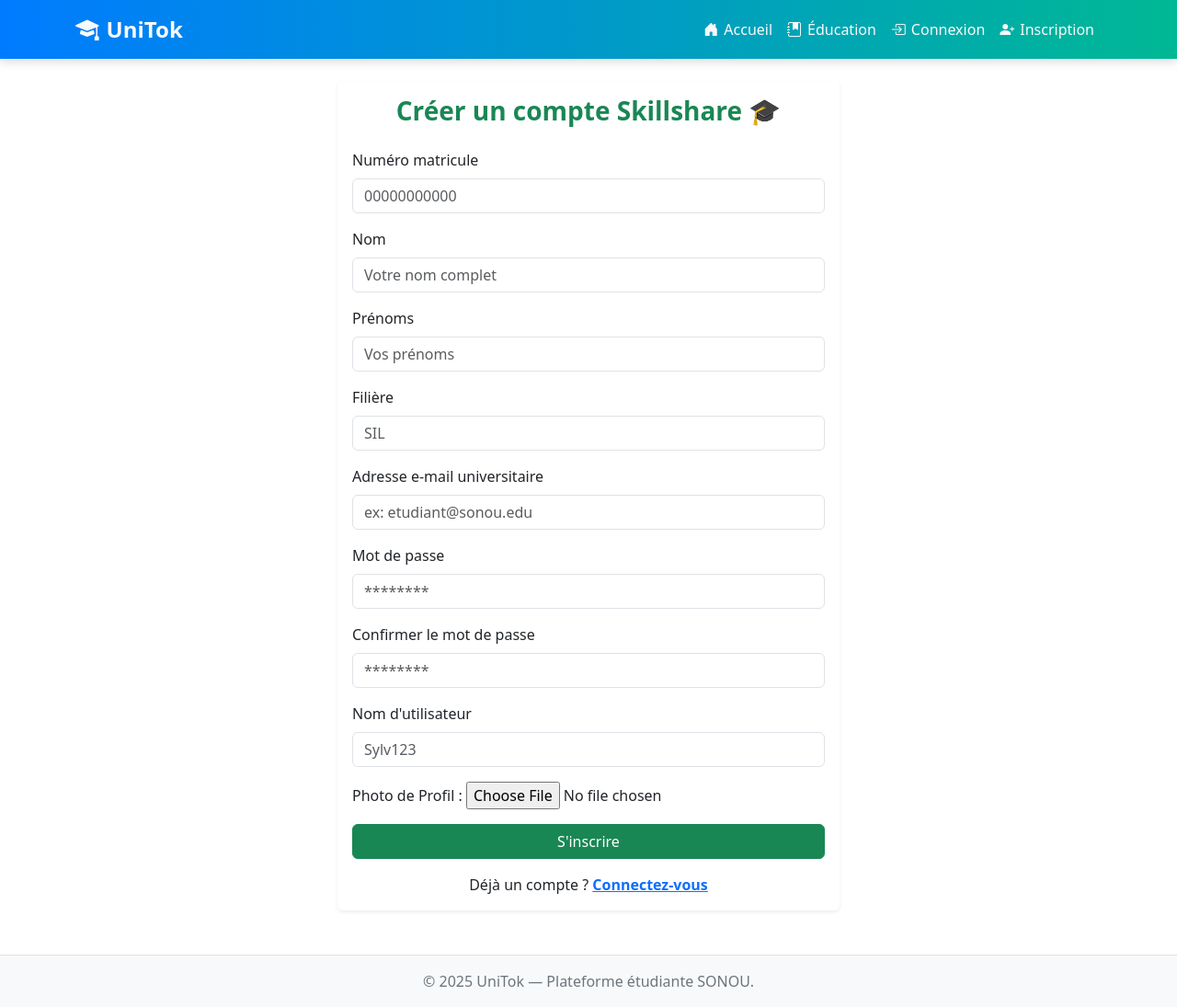
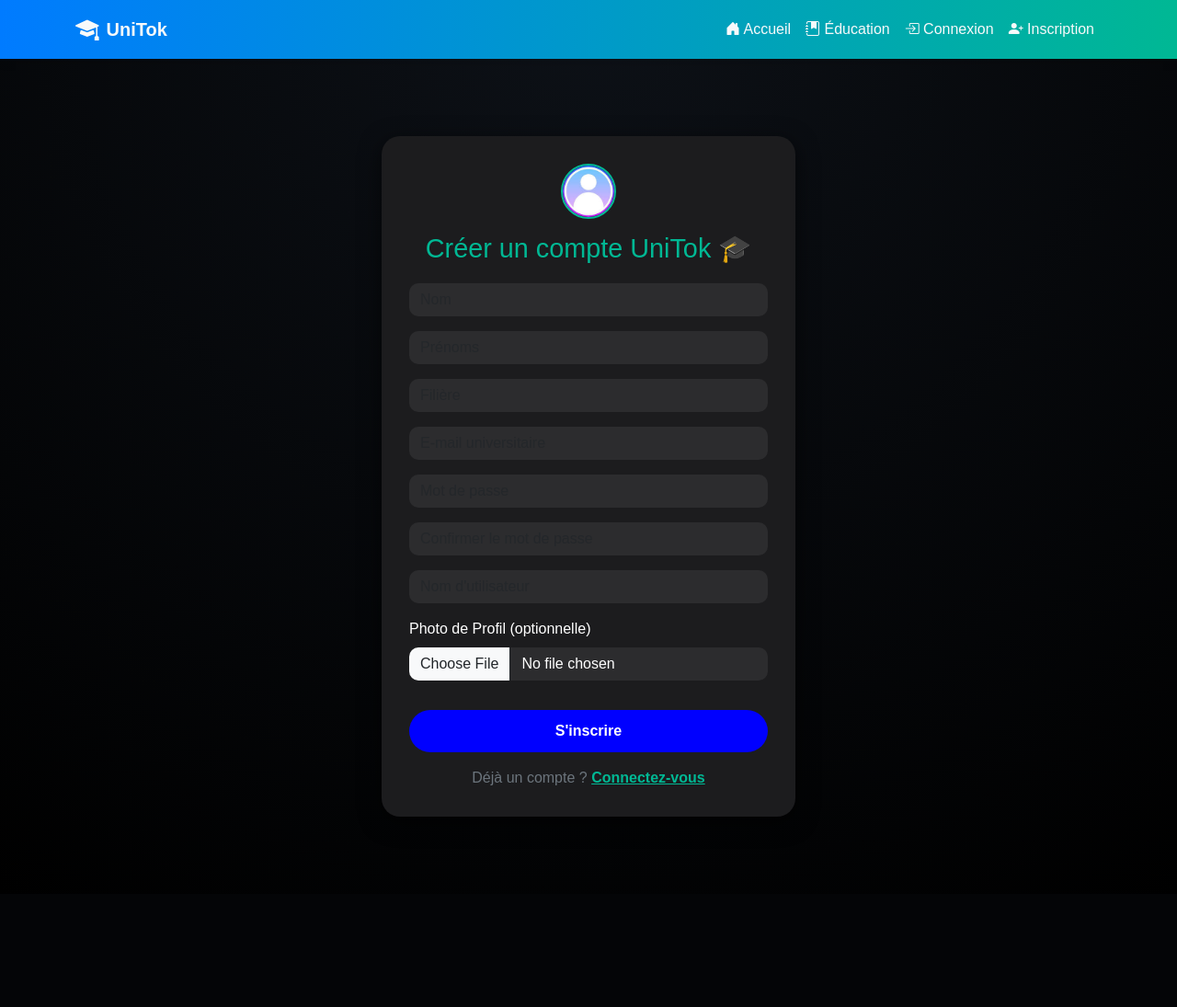
Before and after one commit to Sylvia952/SkillshareSC, a PHP site: page /skillsharesc/register.php in a window 1280 px wide. Shown: the whole page at 92% size. After the commit the page ends 888 px from the top, so only its background shows below. Run offline with PHP 8.4, Linux system fonts and the light colour scheme; some libraries are stand-ins or nearby versions.

Commit message:
inscriptiom ok

```diff
--- a/register.php
+++ b/register.php
@@ -1,51 +1,50 @@
 <?php
+//session_start();
+include 'config.php';
+include 'includes/header.php';
+// --- Fonction pour générer un matricule automatiquement ---
+function generate_matricule() {
+    return 'LCS-' . random_int(10000000, 99999999);
+}
 
-session_start();
-include 'config.php';
+// --- LOGIQUE D'UPLOAD DE PROFIL ---
+function handle_profile_picture_upload() {
+    $upload_dir = 'uploads/profiles/';
+    $default_photo = 'assets/videos/img/default.png';
 
-// --- LOGIQUE D'UPLOAD DE FICHIER SÉCURISÉE ---
-function handle_profile_picture_upload() {
-    // 1. Définir le répertoire de stockage (à créer dans C:\xampp\htdocs\SkillshareSC\uploads\profiles\)
-    $upload_dir = 'uploads/profiles/';
-    // Chemin par défaut en cas d'échec ou d'absence de photo
-    $default_photo = 'uploads/default.png';
+    // 1️⃣ Vérifier que le dossier existe, sinon le créer
+    if (!is_dir($upload_dir)) {
+        mkdir($upload_dir, 0755, true);
+    }
 
-    // Vérifier si le fichier a bien été soumis et qu'il n'y a pas d'erreur d'upload
+    // 2️⃣ Vérifier si un fichier a été soumis
     if (isset($_FILES['profile_picture']) && $_FILES['profile_picture']['error'] === UPLOAD_ERR_OK) {
-
         $file_tmp_name = $_FILES['profile_picture']['tmp_name'];
         $file_name = $_FILES['profile_picture']['name'];
         $file_size = $_FILES['profile_picture']['size'];
         $file_type = $_FILES['profile_picture']['type'];
 
-        // Sécurité: Définir les types et la taille max
         $allowed_types = ['image/jpeg', 'image/png', 'image/gif'];
-        $max_size = 5 * 1024 * 1024; // 5 Mo
+        $max_size = 5 * 1024 * 1024;
 
         if (in_array($file_type, $allowed_types) && $file_size <= $max_size) {
-
-            // Sécurité: Générer un nom unique pour le fichier
             $extension = pathinfo($file_name, PATHINFO_EXTENSION);
             $new_file_name = uniqid('profile_') . '.' . $extension;
             $target_path = $upload_dir . $new_file_name;
 
-            // Déplacer le fichier de son emplacement temporaire
             if (move_uploaded_file($file_tmp_name, $target_path)) {
-                return $target_path; // Retourne le chemin d'accès pour la DB
+                return $target_path; // ✅ fichier uploadé avec succès
             }
         }
-        // Si l'upload échoue (taille/type non valide ou erreur de déplacement)
-        return $default_photo;
     }
 
-    // Si aucun fichier n'a été soumis
+    // 3️⃣ Sinon, retourner la photo par défaut
     return $default_photo;
 }
-// ---------------------------------------------
 
 
+// --- TRAITEMENT DU FORMULAIRE ---
 if ($_SERVER['REQUEST_METHOD'] === 'POST') {
-    $matricule = trim($_POST['matricule']);
     $nom = trim($_POST['last_name']);
     $prenom = trim($_POST['first_name']);
     $filiere = trim($_POST['filiere']);
@@ -53,18 +52,11 @@ if ($_SERVER['REQUEST_METHOD'] === 'POST') {
     $mdp = trim($_POST['mdp']);
     $confirm = trim($_POST['confirm']);
     $surnom = trim($_POST['username']);
-    // $photo = trim($_POST['profile_picture']); <-- SUPPRIMÉ / REMPLACÉ PAR L'UPLOAD
 
+    $matricule = generate_matricule();
+    $photo_url = handle_profile_picture_upload();
 
-    // LOGIQUE DE GESTION DE LA PHOTO DE PROFIL
-    // Si une photo est soumise, elle sera gérée ici et nous aurons le chemin.
-    $photo_url = handle_profile_picture_upload();
-    // ----------------------------------------
-
-
-    // La vérification !empty() doit être ajustée car la photo est optionnelle (ou gérée par la fonction)
-    // Nous avons enlevé $photo de la liste des !empty() car la fonction retourne une URL par défaut
-    if (!empty($matricule) && !empty($nom) && !empty($prenom) && !empty($filiere) && !empty($email) && !empty($mdp) && !empty($confirm) && !empty($surnom)) {
+    if (!empty($nom) && !empty($prenom) && !empty($filiere) && !empty($email) && !empty($mdp) && !empty($confirm) && !empty($surnom)) {
         if ($mdp === $confirm) {
             $check = $pdo->prepare("SELECT * FROM users WHERE email = :email");
             $check->execute(['email' => $email]);
@@ -72,10 +64,8 @@ if ($_SERVER['REQUEST_METHOD'] === 'POST') {
                 $error = "Cet e-mail est déjà utilisé.";
             } else {
                 $hashed = password_hash($mdp, PASSWORD_DEFAULT);
-
-                $insert = $pdo->prepare("INSERT INTO users (matricule, last_name, first_name, filiere, email, mdp, username, profile_picture)
-                                        VALUES (:matricule, :last_name, :first_name, :filiere, :email, :mdp, :username, :profile_picture)");
-
+                $insert = $pdo->prepare("INSERT INTO users (matricule, last_name, first_name, filiere, email, mdp, username, profile_picture_url)
+                                        VALUES (:matricule, :last_name, :first_name, :filiere, :email, :mdp, :username, :profile_picture_url)");
                 $insert->execute([
                     'matricule' => $matricule,
                     'last_name' => $nom,
@@ -84,10 +74,9 @@ if ($_SERVER['REQUEST_METHOD'] === 'POST') {
                     'email' => $email,
                     'mdp' => $hashed,
                     'username' => $surnom,
-                    'profile_picture' => $photo_url, // <-- UTILISATION DU CHEMIN OBTENU PAR L'UPLOAD
+                    'profile_picture_url' => $photo_url,
                 ]);
-
-                $success = "Compte créé avec succès. Vous pouvez maintenant vous connecter.";
+                $success = "Compte créé avec succès ! Votre matricule : $matricule";
             }
         } else {
             $error = "Les mots de passe ne correspondent pas.";
@@ -97,88 +86,125 @@ if ($_SERVER['REQUEST_METHOD'] === 'POST') {
 ?>
 
 <!DOCTYPE html>
-<html lang="en">
+<html lang="fr">
 <head>
-  <meta charset="UTF-8">
-  <meta name="viewport" content="width=device-width, initial-scale=1.0">
-  <title>Régister</title>
+<meta charset="UTF-8">
+<meta name="viewport" content="width=device-width, initial-scale=1.0">
+<title>Inscription UniTok</title>
+<link href="https://cdn.jsdelivr.net/npm/bootstrap@5.3.3/dist/css/bootstrap.min.css" rel="stylesheet">
+<link href="https://cdn.jsdelivr.net/npm/bootstrap-icons@1.11.3/font/bootstrap-icons.css" rel="stylesheet">
+<style>
+body {
+    background: radial-gradient(circle at top, #0d1117, #000);
+    color: #fff;
+    font-family: "Poppins", Arial, sans-serif;
+}
+h1, h5, p { margin: 0; }
+.text-primary { color: #00b894 !important; }
+.text-secondary { color: #aaa; }
+
+.register-container {
+    display: flex;
+    justify-content: center;
+    align-items: center;
+    padding: 60px 0;
+}
+.register-card {
+    background-color: #1c1c1e;
+    padding: 30px;
+    border-radius: 20px;
+    width: 100%;
+    max-width: 450px;
+    box-shadow: 0 6px 25px rgba(0, 0, 0, 0.6);
+}
+.register-card h3 {
+    font-size: 1.8rem;
+    text-align: center;
+    margin-bottom: 20px;
+}
+.form-control {
+    background-color: #2c2c2e;
+    color: #fff;
+    border: none;
+    border-radius: 10px;
+}
+.form-control:focus {
+    box-shadow: none;
+    border-color: #00b894;
+}
+.btn-tiktok {
+    background: blue;
+    color: #fff;
+    font-weight: bold;
+    border-radius: 50px;
+    width: 100%;
+    padding: 10px;
+    font-size: 1rem;
+    transition: 0.3s ease;
+}
+.btn-tiktok:hover {
+    transform: scale(1.05);
+}
+.alert { border-radius: 10px; }
+.user-avatar {
+    width: 60px;
+    height: 60px;
+    border-radius: 50%;
+    object-fit: cover;
+    border: 2px solid #00b894;
+    display: block;
+    margin: 0 auto 15px;
+}
+</style>
 </head>
 <body>
-  <?php include 'includes/header.php'; ?>
 
-<div class="row justify-content-center">
-  <div class="col-md-6">
-    <div class="card shadow-sm border-0">
-      <div class="card-body">
-        <h3 class="text-center text-success fw-bold mb-4">Créer un compte Skillshare 🎓</h3>
+<div class="register-container">
+    <div class="register-card">
+        <img src="assets/videos/img/default.png" alt="Avatar par défaut" class="user-avatar">
+        <h3 class="text-primary">Créer un compte UniTok 🎓</h3>
 
         <?php if (isset($error)): ?>
-          <div class="alert alert-danger"><?= $error ?></div>
+            <div class="alert alert-danger mt-3"><?= $error ?></div>
         <?php endif; ?>
         <?php if (isset($success)): ?>
-          <div class="alert alert-success"><?= $success ?></div>
+            <div class="alert alert-success mt-3"><?= $success ?></div>
         <?php endif; ?>
 
-        <form method="POST" enctype="multipart/form-data">
-         <div class="mb-3">
-            <label for="matricule" class="form-label">Numéro matricule</label>
-            <input type="number" name="matricule" id="matricule" class="form-control" placeholder="00000000000" required>
-          </div>
+        <form method="POST" enctype="multipart/form-data" class="mt-3">
+            <div class="mb-3">
+                <input type="text" name="last_name" class="form-control" placeholder="Nom" required>
+            </div>
+            <div class="mb-3">
+                <input type="text" name="first_name" class="form-control" placeholder="Prénoms" required>
+            </div>
+            <div class="mb-3">
+                <input type="text" name="filiere" class="form-control" placeholder="Filière" required>
+            </div>
+            <div class="mb-3">
+                <input type="email" name="email" class="form-control" placeholder="E-mail universitaire" required>
+            </div>
+            <div class="mb-3">
+                <input type="password" name="mdp" class="form-control" placeholder="Mot de passe" required>
+            </div>
+            <div class="mb-3">
+                <input type="password" name="confirm" class="form-control" placeholder="Confirmer le mot de passe" required>
+            </div>
+            <div class="mb-3">
+                <input type="text" name="username" class="form-control" placeholder="Nom d'utilisateur" required>
+            </div>
+            <div class="mb-3">
+                <label for="profile_picture_url" class="form-label">Photo de Profil (optionnelle)</label>
+                <input type="file" id="profile_picture_url" name="profile_picture_url" accept="image/*" class="form-control">
+            </div>
+            <button type="submit" class="btn btn-tiktok mt-3">S'inscrire</button>
+        </form>
 
-          <div class="mb-3">
-            <label for="last_name" class="form-label">Nom</label>
-            <input type="text" name="last_name" id="last_name" class="form-control" placeholder="Votre nom complet" required>
-          </div>
-
-
-
-          <div class="mb-3">
-            <label for="first_name" class="form-label">Prénoms</label>
-            <input type="text" name="first_name" id="first_name" class="form-control" placeholder="Vos prénoms" required>
-          </div>
-
-<div class="mb-3">
-            <label for="filiere" class="form-label">Filière</label>
-            <input type="text" name="filiere" id="filiere" class="form-control" placeholder="SIL" required>
-          </div>
-
-          <div class="mb-3">
-            <label for="email" class="form-label">Adresse e-mail universitaire</label>
-            <input type="email" name="email" id="email" class="form-control" placeholder="ex: etudiant@sonou.edu" required>
-          </div>
-
-          <div class="mb-3">
-            <label for="mdp" class="form-label">Mot de passe</label>
-            <input type="password" name="mdp" id="mdp" class="form-control" placeholder="********" required>
-          </div>
-
-          <div class="mb-3">
-            <label for="confirm" class="form-label">Confirmer le mot de passe</label>
-            <input type="password" name="confirm" id="confirm" class="form-control" placeholder="********" required>
-          </div>
-
-         <div class="mb-3">
-            <label for="username" class="form-label">Nom d'utilisateur</label>
-            <input type="text" name="username" id="username" class="form-control" placeholder="Sylv123" required>
-          </div>
-
-          <div class="mb-3">
-           <label for="profile_picture">Photo de Profil :</label>
-           <input type="file" id="profile_picture" name="profile_picture" accept="image/*" required>
-          </div>
-
-          <button type="submit" class="btn btn-success w-100">S'inscrire</button>
-
-          <p class="text-center mt-3 mb-0">
+        <p class="text-center mt-3 mb-0 text-secondary">
             Déjà un compte ? <a href="login.php" class="text-primary fw-bold">Connectez-vous</a>
-          </p>
-        </form>
-      </div>
+        </p>
     </div>
-  </div>
 </div>
-
-<?php include 'includes/footer.php'; ?>
 
 </body>
 </html>
```
Also changed, not shown: uploads/profiles/profile_690dc708db3d9.jpg (added), uploads/profiles/profile_690dc74cc2cf8.jpg (added), uploads/profiles/profile_690dc7984aab7.jpg (added).
